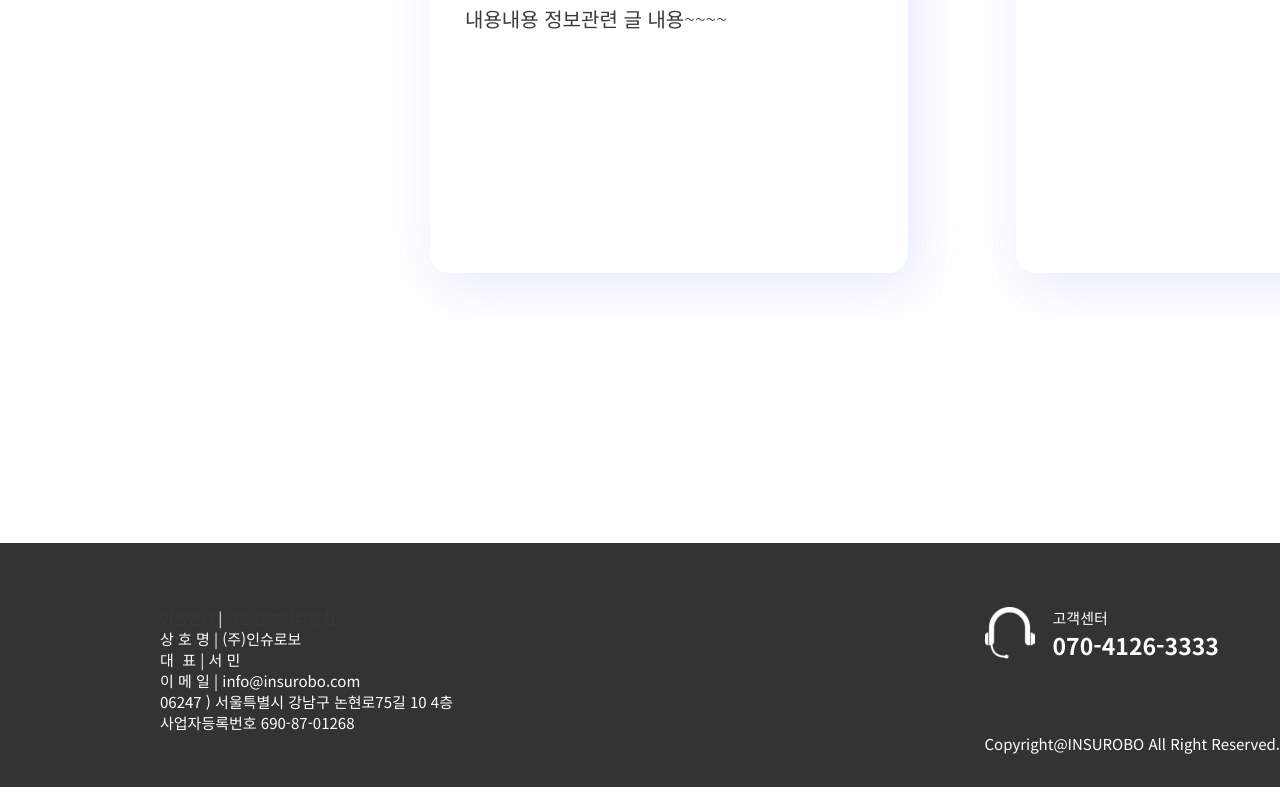
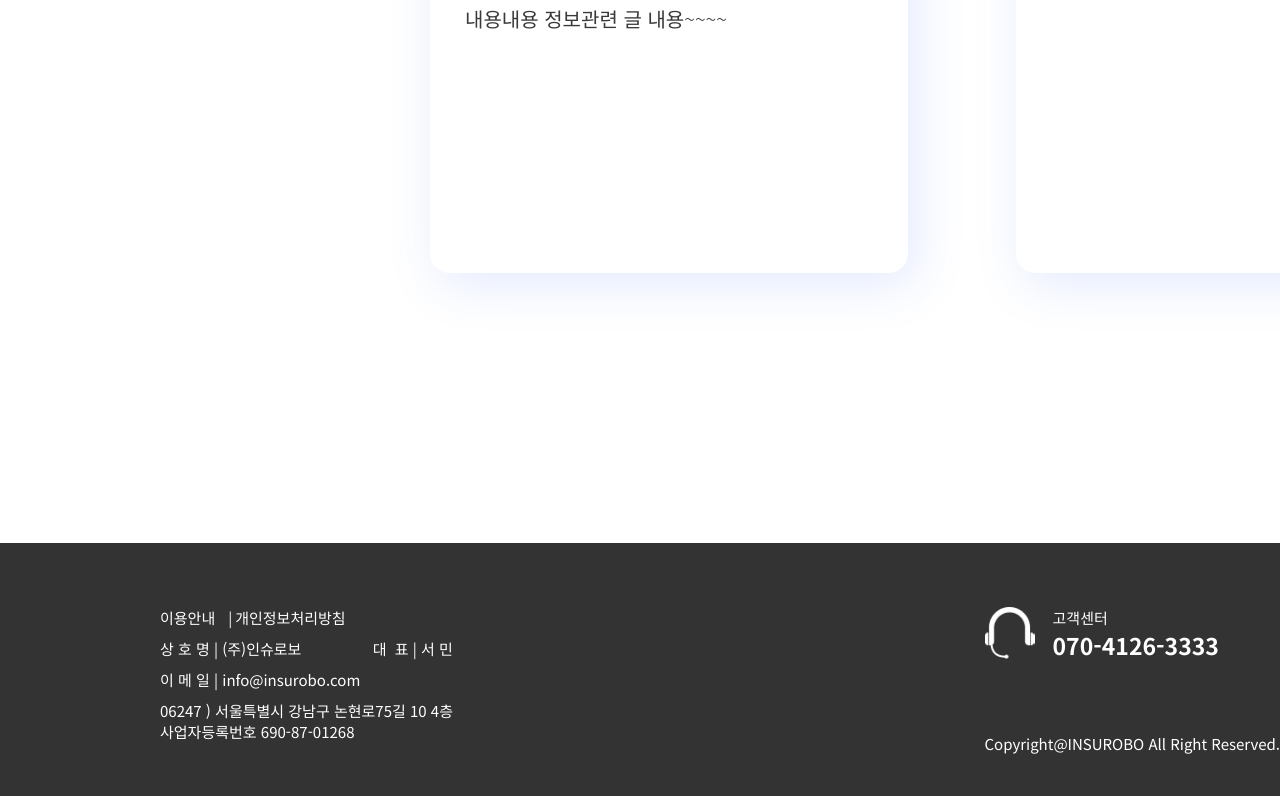
Before and after one commit to jongko54/microsite-web, a React (Create React App) app: page /board in a window 1280 px wide. Shown: the part 1534-2330 px from the top of the page. Built offline with nearby package versions, Linux system fonts and the light colour scheme; data requests are answered from the project's data file; a web font is replaced by a local one.

Commit message:
footer font

```diff
--- a/src/layout/Footer.jsx
+++ b/src/layout/Footer.jsx
@@ -26,7 +26,7 @@ const LeftContent = styled.div`
 const Menu = styled.ul`
   display: flex;
 
-  > li {
+  > li, a {
     color: #FFFFFF;
     font-size: 0.75rem;
     font-weight: 400;
@@ -53,7 +53,12 @@ const Menu = styled.ul`
 
 const Info = styled.div`
   margin-bottom: 9.5%;
-  > p {
+  > div {
+    display: flex;
+    justify-content: space-between;
+    margin: 10px 0;
+  }
+  p {
     color: #FFFFFF;
     font-size: 0.75rem;
     font-weight: 400;
@@ -64,7 +69,10 @@ const Info = styled.div`
 
   ${(props) => props.theme.window.mobile} {
     margin-bottom: 11%;
-    > p {
+    > div {
+      width: 80%;
+    }
+    p {
       font-size: 0.8666666666666667rem;
     }
 
@@ -119,9 +127,14 @@ function Footer() {
             <li><Link ti='https://insurobo.com/policy/privacy'>개인정보처리방침</Link></li>
           </Menu>
           <Info>
-            <p>상 호 명 | (주)인슈로보</p>
-            <p>대&nbsp;&nbsp;표 | 서 민</p>
-            <p>이 메 일 | info@insurobo.com</p>
+            <div>
+              <p>상 호 명 | (주)인슈로보</p>
+              <p>대&nbsp;&nbsp;표 | 서 민</p>
+            </div>
+            <div>
+              <p>이 메 일 | info@insurobo.com</p>
+            </div>
+
             <p>06247 ) <br />서울특별시 강남구 논현로75길 10 4층</p>
             <p>사업자등록번호 690-87-01268</p>
           </Info>
```
